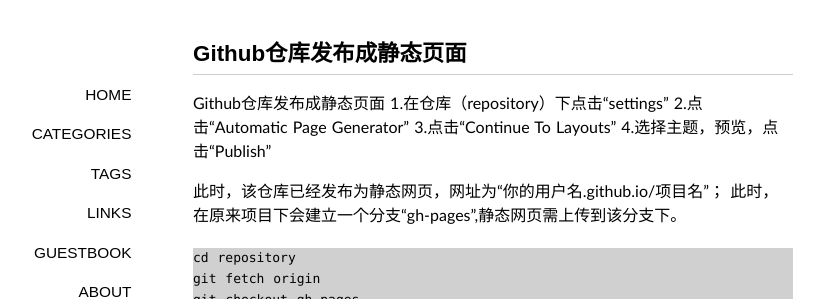
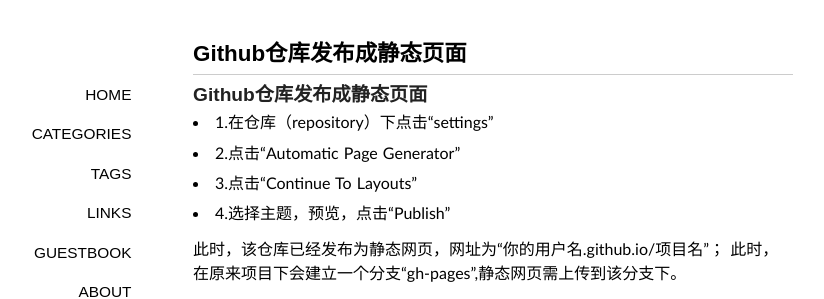
Before and after one commit to zhangwei5095/zhangwei5095.github.io, a Jekyll site: the page built from _posts/2014-04-30-github-create-pages.md, in a window 1280 px wide, cut to the strip 0-299 px from the top of the page. Shown: the whole strip, without its empty margins (147-971 px from the left). Built offline with Jekyll 4.4.1, drawn with Linux system fonts in a browser that asks for light colours; some web fonts are replaced; Markdown is read by kramdown in place of the engine named in the settings; comment, search, counter and statistics services are not loaded.

Commit message:
add change

```diff
--- a/_posts/2014-04-30-github-create-pages.md
+++ b/_posts/2014-04-30-github-create-pages.md
@@ -7,11 +7,12 @@
 categories: [Git]
 tags: [Git, Github]
 ---
-Github仓库发布成静态页面
-1.在仓库（repository）下点击“settings”
-2.点击“Automatic Page Generator”
-3.点击“Continue To Layouts”
-4.选择主题，预览，点击“Publish”
+###Github仓库发布成静态页面
+
+* 1.在仓库（repository）下点击“settings”
+* 2.点击“Automatic Page Generator”
+* 3.点击“Continue To Layouts”
+* 4.选择主题，预览，点击“Publish”
 
 此时，该仓库已经发布为静态网页，网址为“你的用户名.github.io/项目名”；
 此时，在原来项目下会建立一个分支“gh-pages”,静态网页需上传到该分支下。
```
